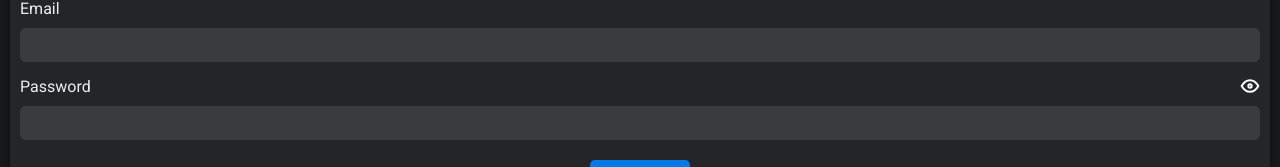
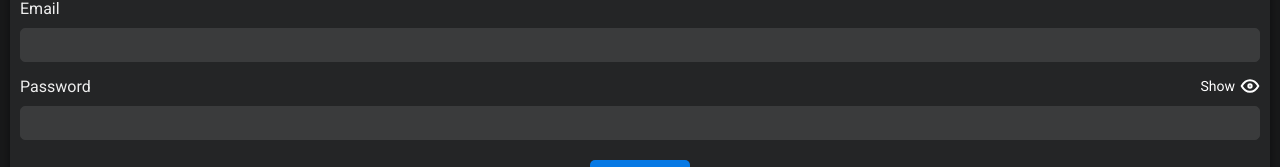
Before and after one commit to rogeliosamuel621/Dummy-Network, a Svelte app: page /login in a window 1280 px wide. Shown: the part 143-310 px from the top of the page. Built offline with nearby package versions, Linux system fonts and the light colour scheme.

Commit message:
feat(styles): update input pass styles

```diff
--- a/src/components/molecules/InputPass.svelte
+++ b/src/components/molecules/InputPass.svelte
@@ -48,16 +48,21 @@
 		transition: 0.25s;
 		border: 1px solid #0779e4;
 	}
+	label div div p {
+		font-size: 1.4rem;
+		color: white;
+		margin: 0;
+		margin-right: 5px;
+	}
 </style>
 
 <label for="{forInput}">
 	<div>
 		<span>{label}</span>
-		<img
-			on:click="{handleChangeType}"
-			src="{isHide ? EyeOnIcon : EyeOffIcon}"
-			alt="Eye icon"
-		/>
+		<div on:click="{handleChangeType}">
+			<p>{isHide ? 'Show' : 'Hide'}</p>
+			<img src="{isHide ? EyeOnIcon : EyeOffIcon}" alt="Eye icon" />
+		</div>
 	</div>
 	<input
 		type="password"
```
